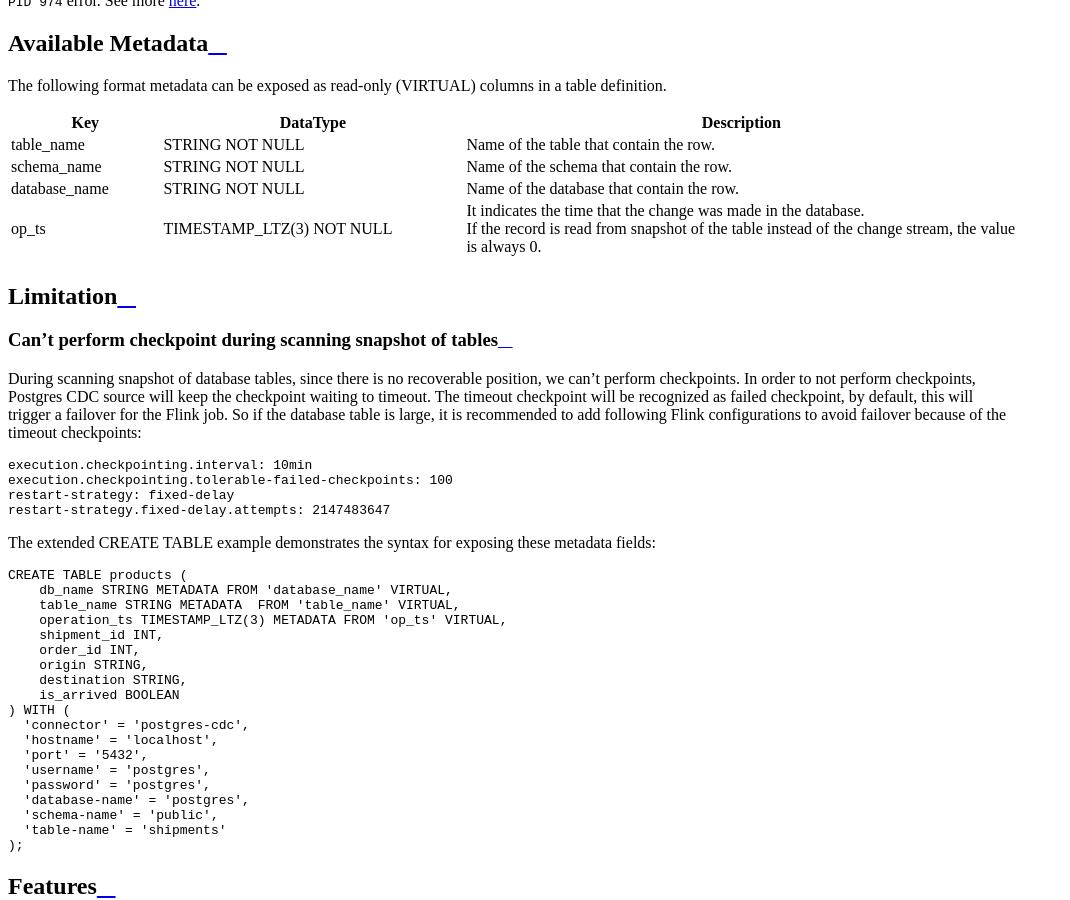
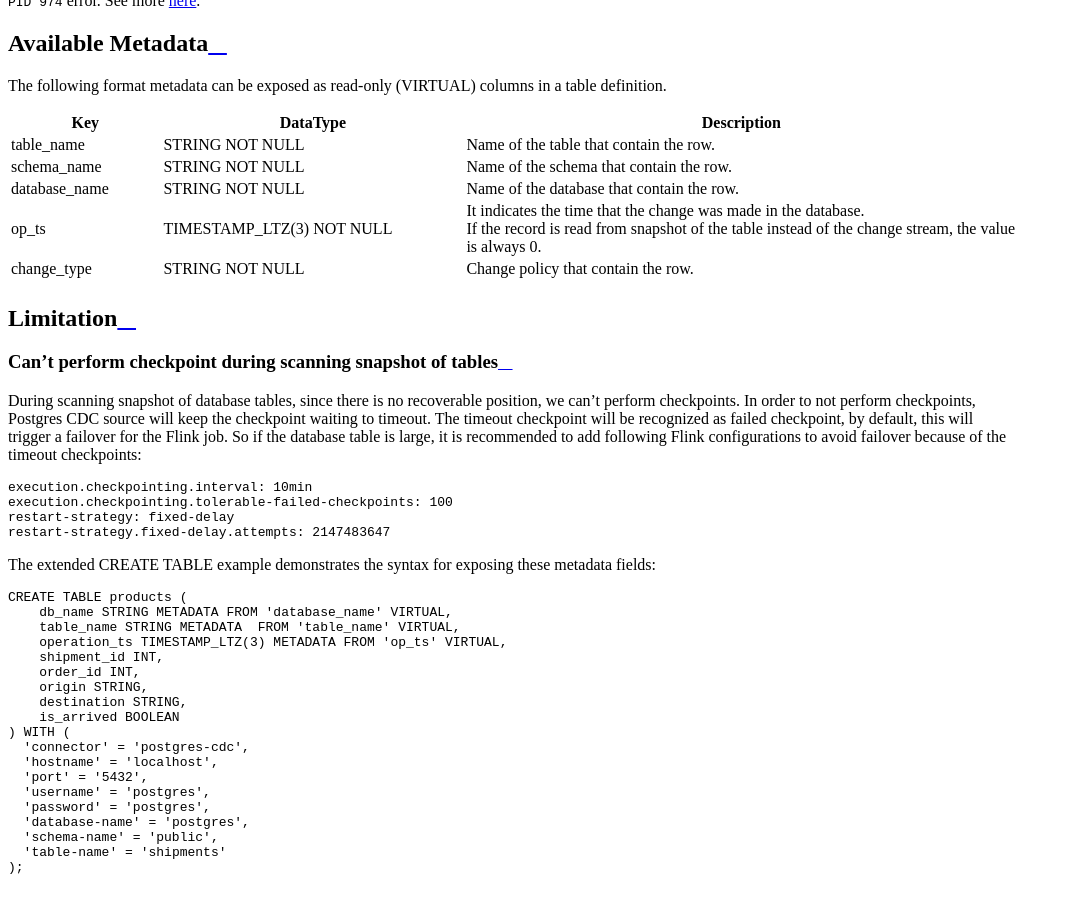
Before and after one commit to yeyhuan/flink-cdc-connectors, a Sphinx documentation site: the page built from docs/content/connectors/postgres-cdc.md, in a window 1280 px wide and 900 px high, scrolled down 2324 px. Shown: the whole window, without its empty margins (0-1070 px from the left). Built offline with Sphinx 7.4.7 and the Read the Docs theme 2.0.0, drawn with Linux system fonts in a browser that asks for light colours; pages that are not in the unit, such as notebooks, are missing from menus.

Commit message:
Update postgres-cdc.md
postgres binlog更改策略说明(源码修改)

```diff
--- a/docs/content/connectors/postgres-cdc.md
+++ b/docs/content/connectors/postgres-cdc.md
@@ -191,6 +191,11 @@ The following format metadata can be exposed as read-only (VIRTUAL) columns in a
       <td>TIMESTAMP_LTZ(3) NOT NULL</td>
       <td>It indicates the time that the change was made in the database. <br>If the record is read from snapshot of the table instead of the change stream, the value is always 0.</td>
     </tr>
+    <tr>
+      <td>change_type</td>
+      <td>STRING NOT NULL</td>
+      <td>Change policy that contain the row.</td>
+    </tr>
   </tbody>
 </table>
 
```
